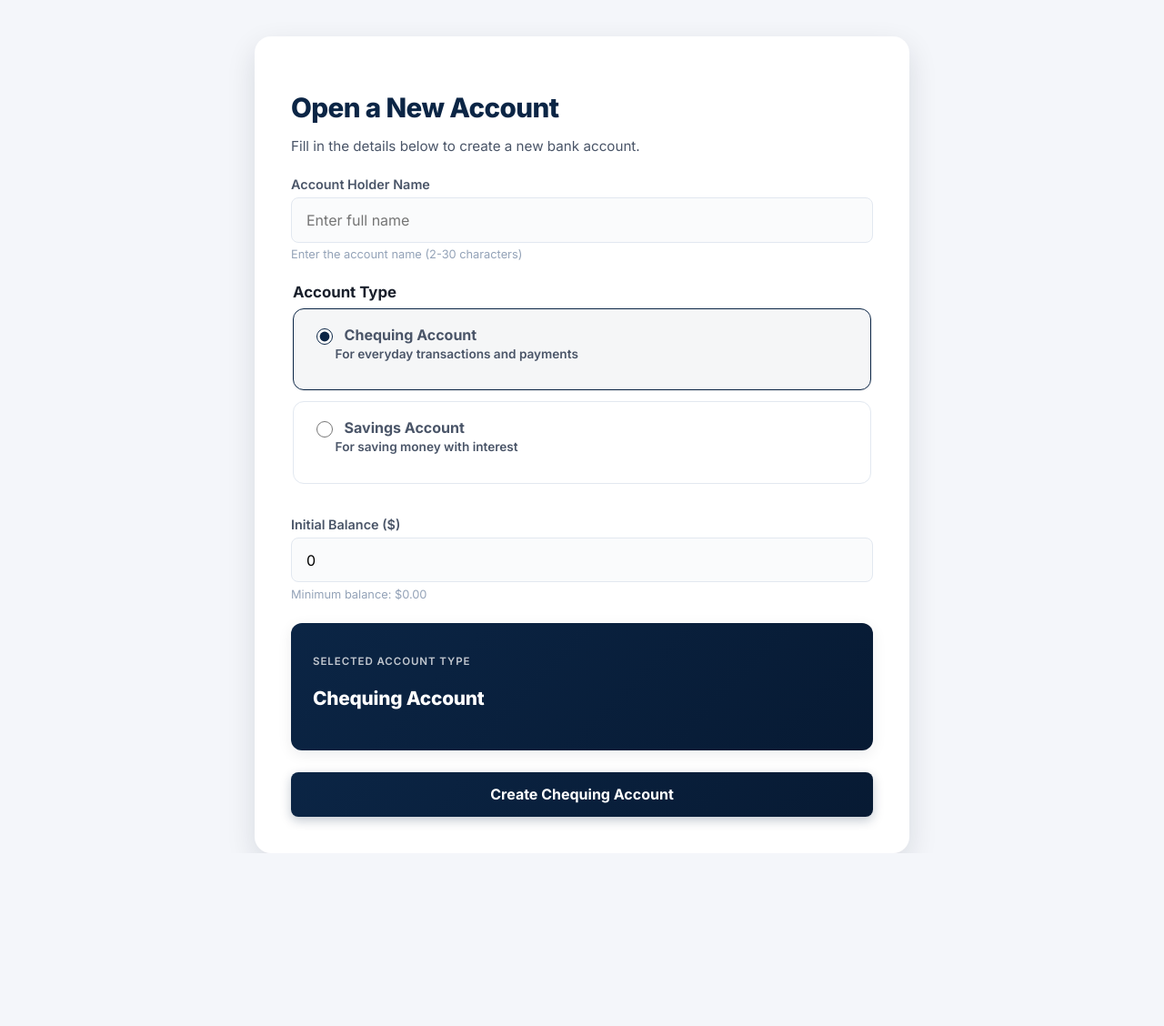
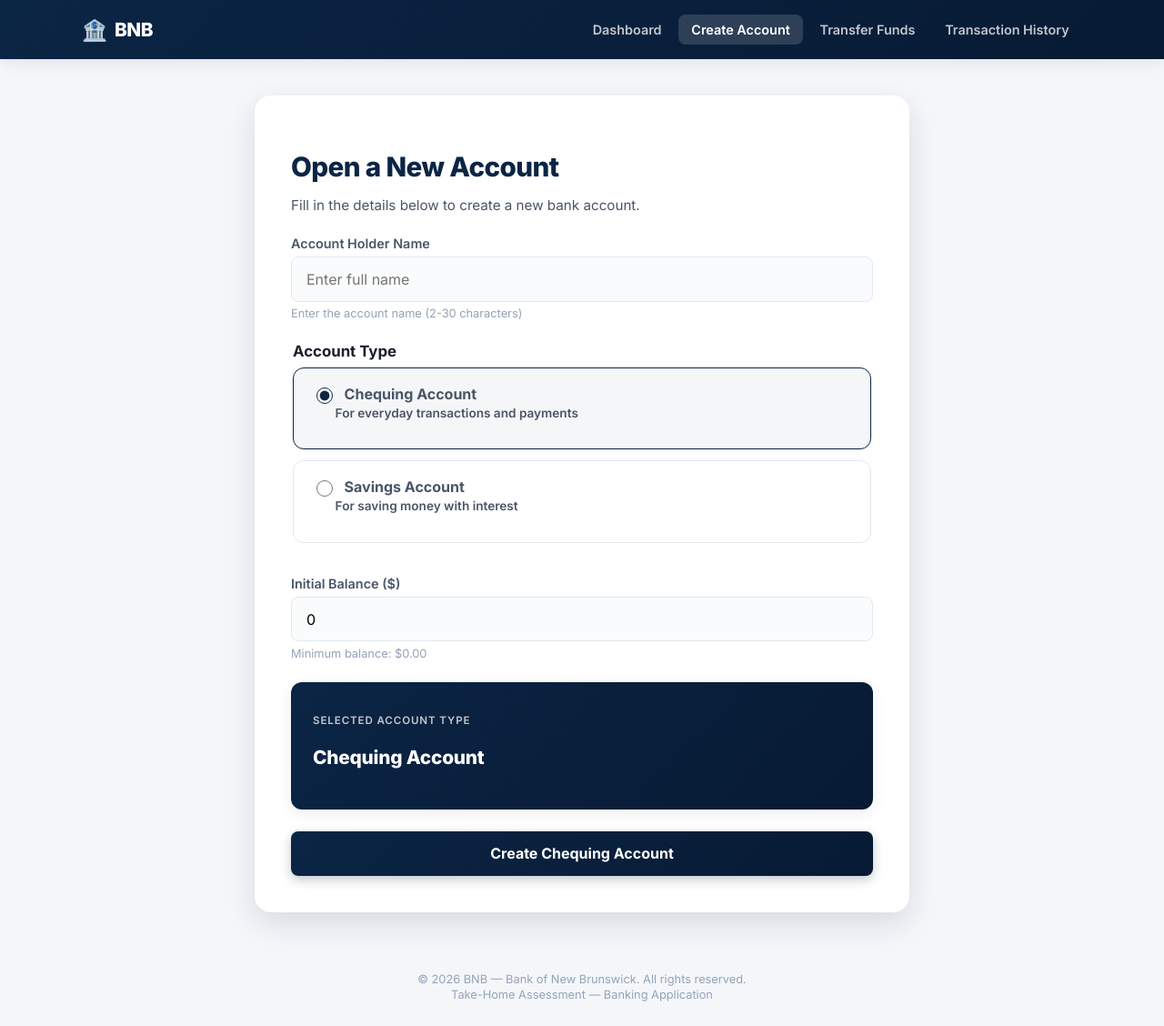
Before and after one commit to BalwantSandhu/bnb-banking, an Angular app: page /accounts/create in a window 1280 px wide. Shown: the whole page at 91% size. Before the commit the page ends 938 px from the top, so only its background shows below. Built offline with nearby package versions, Linux system fonts and the light colour scheme.

Commit message:
Got nav bar

```diff
--- a/src/app/app.component.html
+++ b/src/app/app.component.html
@@ -1 +1,24 @@
-<router-outlet></router-outlet>
+<header class="app-header">
+    <div class="app-header-inner">
+      <a routerLink="/dashboard" class="brand">
+        <span class="brand-icon">🏦</span>
+        <span class="brand-name">BNB</span>
+      </a>
+
+      <nav class="main-nav" aria-label="Main navigation">
+        <a routerLink="/dashboard" routerLinkActive="active-link">Dashboard</a>
+        <a routerLink="/accounts/create" routerLinkActive="active-link">Create Account</a>
+        <a routerLink="/transactions/transfer" routerLinkActive="active-link">Transfer Funds</a>
+        <a routerLink="/transactions/history" routerLinkActive="active-link">Transaction History</a>
+      </nav>
+    </div>
+  </header>
+
+  <main class="app-content">
+    <router-outlet></router-outlet>
+  </main>
+
+  <footer class="app-footer">
+    <p>© 2026 BNB — Bank of New Brunswick. All rights reserved.</p>
+    <p class="footer-sub">Take-Home Assessment — Banking Application</p>
+  </footer>
--- a/src/app/app.component.scss
+++ b/src/app/app.component.scss
@@ -0,0 +1,76 @@
+.app-header {
+    background: linear-gradient(135deg, var(--bnb-navy) 0%, var(--bnb-navy-dark) 100%);
+    box-shadow: var(--shadow-md);
+    position: sticky;
+    top: 0;
+    z-index: 10;
+}
+
+.app-header-inner {
+    max-width: 1100px;
+    margin: 0 auto;
+    padding: 1rem var(--space-md);
+    display: flex;
+    align-items: center;
+    justify-content: space-between;
+    flex-wrap: wrap;
+    gap: 1rem;
+}
+
+.brand {
+    display: flex;
+    align-items: center;
+    gap: 0.5rem;
+    text-decoration: none;
+    color: var(--bnb-white);
+}
+
+.brand-icon {
+    font-size: 1.4rem;
+}
+
+.brand-name {
+    font-size: 1.3rem;
+    font-weight: 800;
+    letter-spacing: -0.02em;
+}
+
+.main-nav {
+    display: flex;
+    gap: 0.25rem;
+    flex-wrap: wrap;
+
+    a {
+        color: rgba(255, 255, 255, 0.75);
+        text-decoration: none;
+        font-weight: 600;
+        font-size: 0.9rem;
+        padding: 0.5rem 0.9rem;
+        border-radius: var(--radius-sm);
+
+        &:hover {
+        color: var(--bnb-white);
+        background: rgba(255, 255, 255, 0.08);
+        }
+
+        &.active-link {
+        color: var(--bnb-white);
+        background: rgba(255, 255, 255, 0.15);
+        }
+    }
+}
+
+.app-content {
+    min-height: calc(100vh - 140px);
+}
+
+.app-footer {
+    text-align: center;
+    padding: var(--space-md);
+    color: var(--bnb-grey-muted);
+    font-size: 0.8rem;
+
+    p {
+        margin: 0.15rem 0;
+    }
+}
```
